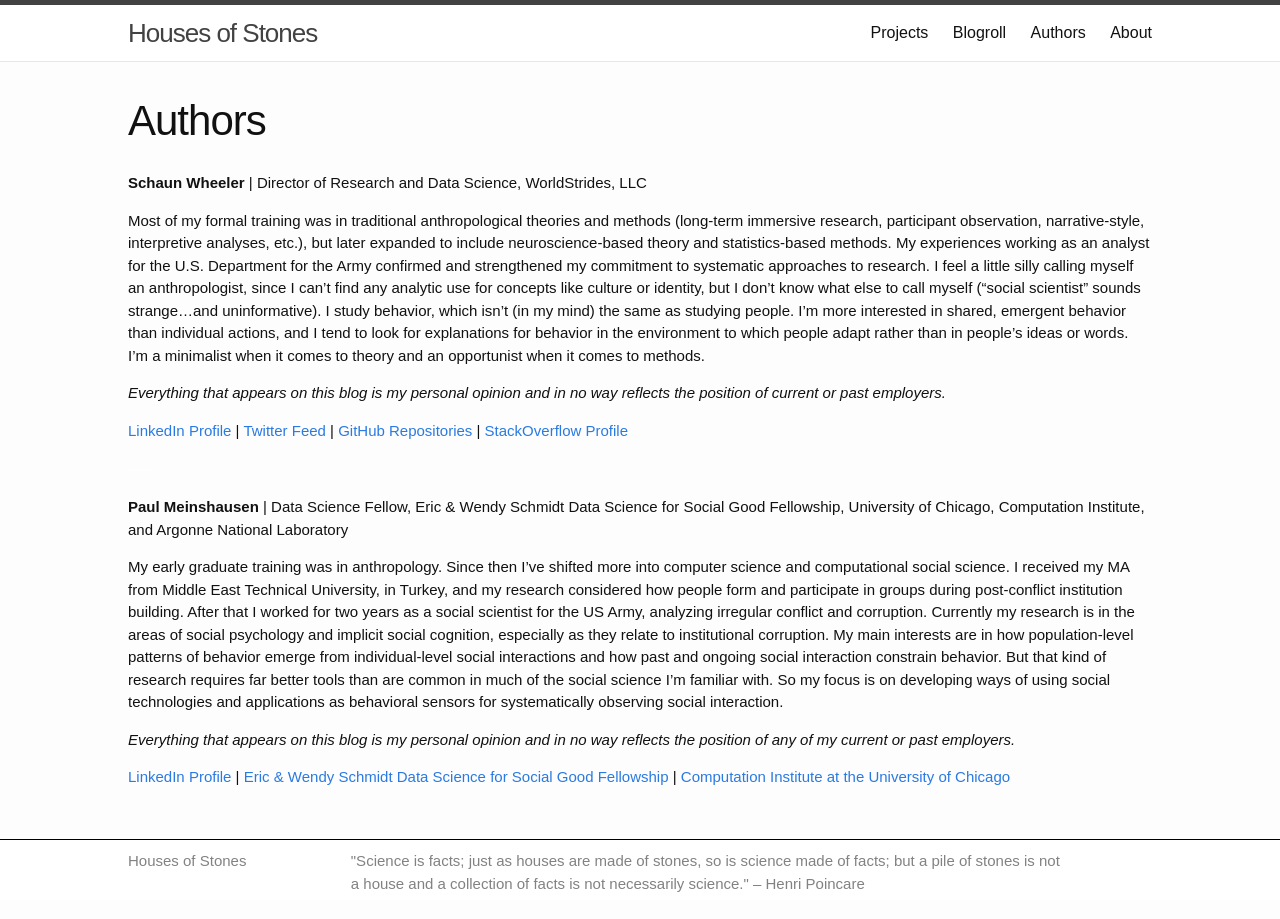
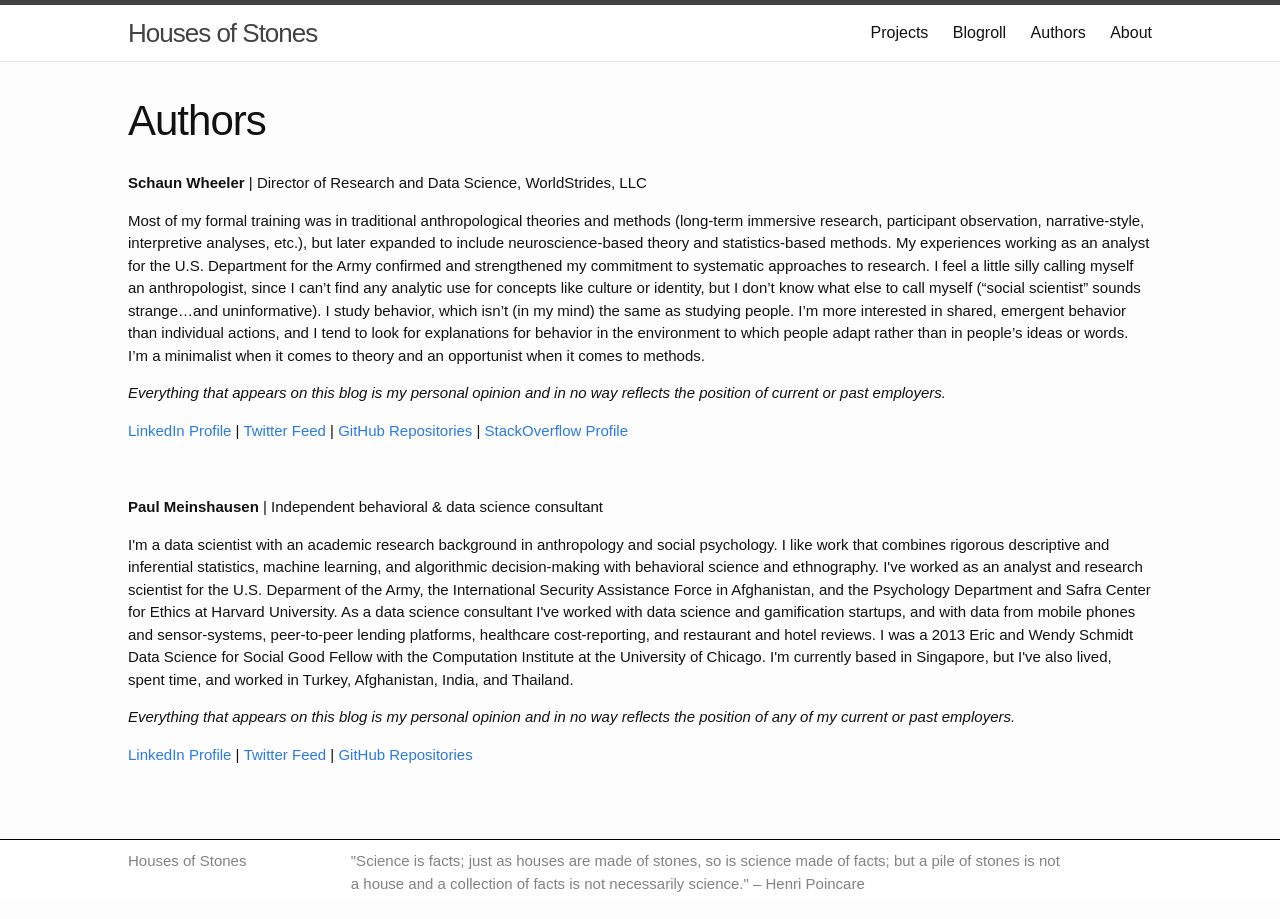
Before and after one commit to housesofstones/housesofstones.github.io, a Jekyll site: the page built from authors/index.md, in a window 1280 px wide. Built offline with Jekyll 4.4.1, drawn with Linux system fonts in a browser that asks for light colours; nearby versions of some CDN libraries.

Commit message:
Update index.md

```diff
--- a/authors/index.md
+++ b/authors/index.md
@@ -16,7 +16,7 @@ layout: page
 </p>
 
 <p style="text-align: left; font-size: 15px;">
-  <a href="http://www.linkedin.com/in/schaunwheeler">LinkedIn Profile</a> | <a href="https://twitter.com/SchaunW">Twitter Feed</a> | <a href="https://github.com/schaunwheeler">GitHub Repositories</a> | <a href="http://stackoverflow.com/users/1829950/schaunw">StackOverflow Profile</a><a href="www.worldstrides.org"><br /> </a>
+  <a href="http://www.linkedin.com/in/schaunwheeler">LinkedIn Profile</a> | <a href="https://twitter.com/SchaunW">Twitter Feed</a> | <a href="https://github.com/schaunwheeler">GitHub Repositories</a> | <a href="http://stackoverflow.com/users/1829950/schaunw">StackOverflow Profile</a>
 </p>
 
 <p style="text-align: left; color: #ffffff;">
@@ -24,11 +24,11 @@ layout: page
 </p>
 
 <p style="text-align: left; font-size: 15px;">
-  <strong>Paul Meinshausen</strong> | Data Science Fellow, Eric & Wendy Schmidt Data Science for Social Good Fellowship, University of Chicago, Computation Institute, and Argonne National Laboratory
+  <strong>Paul Meinshausen</strong> | Independent behavioral & data science consultant
 </p>
 
 <p style="text-align: left; font-size: 15px;">
-  My early graduate training was in anthropology. Since then I&#8217;ve shifted more into computer science and computational social science. I received my MA from Middle East Technical University, in Turkey, and my research considered how people form and participate in groups during post-conflict institution building. After that I worked for two years as a social scientist for the US Army, analyzing irregular conflict and corruption. Currently my research is in the areas of social psychology and implicit social cognition, especially as they relate to institutional corruption. My main interests are in how population-level patterns of behavior emerge from individual-level social interactions and how past and ongoing social interaction constrain behavior. But that kind of research requires far better tools than are common in much of the social science I&#8217;m familiar with. So my focus is on developing ways of using social technologies and applications as behavioral sensors for systematically observing social interaction.
+  I'm a data scientist with an academic research background in anthropology and social psychology. I like work that combines rigorous descriptive and inferential statistics, machine learning, and algorithmic decision-making with behavioral science and ethnography. I've worked as an analyst and research scientist for the U.S. Deparment of the Army, the International Security Assistance Force in Afghanistan, and the Psychology Department and Safra Center for Ethics at Harvard University. As a data science consultant I've worked with data science and gamification startups, and with data from mobile phones and sensor-systems, peer-to-peer lending platforms, healthcare cost-reporting, and restaurant and hotel reviews. I was a 2013 Eric and Wendy Schmidt Data Science for Social Good Fellow with the Computation Institute at the University of Chicago. I'm currently based in Singapore, but I've also lived, spent time, and worked in Turkey, Afghanistan, India, and Thailand.
 </p>
 
 <p style="text-align: left; font-size: 15px;">
@@ -36,7 +36,7 @@ layout: page
 </p>
 
 <p style="text-align: left; font-size: 15px;">
-  <a href="www.linkedin.com/pub/paul-meinshausen/33/584/83b">LinkedIn Profile</a> | <a href="http://dssg.io/">Eric & Wendy Schmidt Data Science for Social Good Fellowship</a> | <a href="http://www.ci.anl.gov/">Computation Institute at the University of Chicago</a>
+  <a href="www.linkedin.com/pub/paul-meinshausen/33/584/83b">LinkedIn Profile</a> | <a   href="https://twitter.com/PMeins">Twitter Feed</a> | <a href="https://github.com/PMeinshausen">GitHub Repositories</a>
 </p>
 
 <p style="text-align: left; font-size: 15px;">
```
